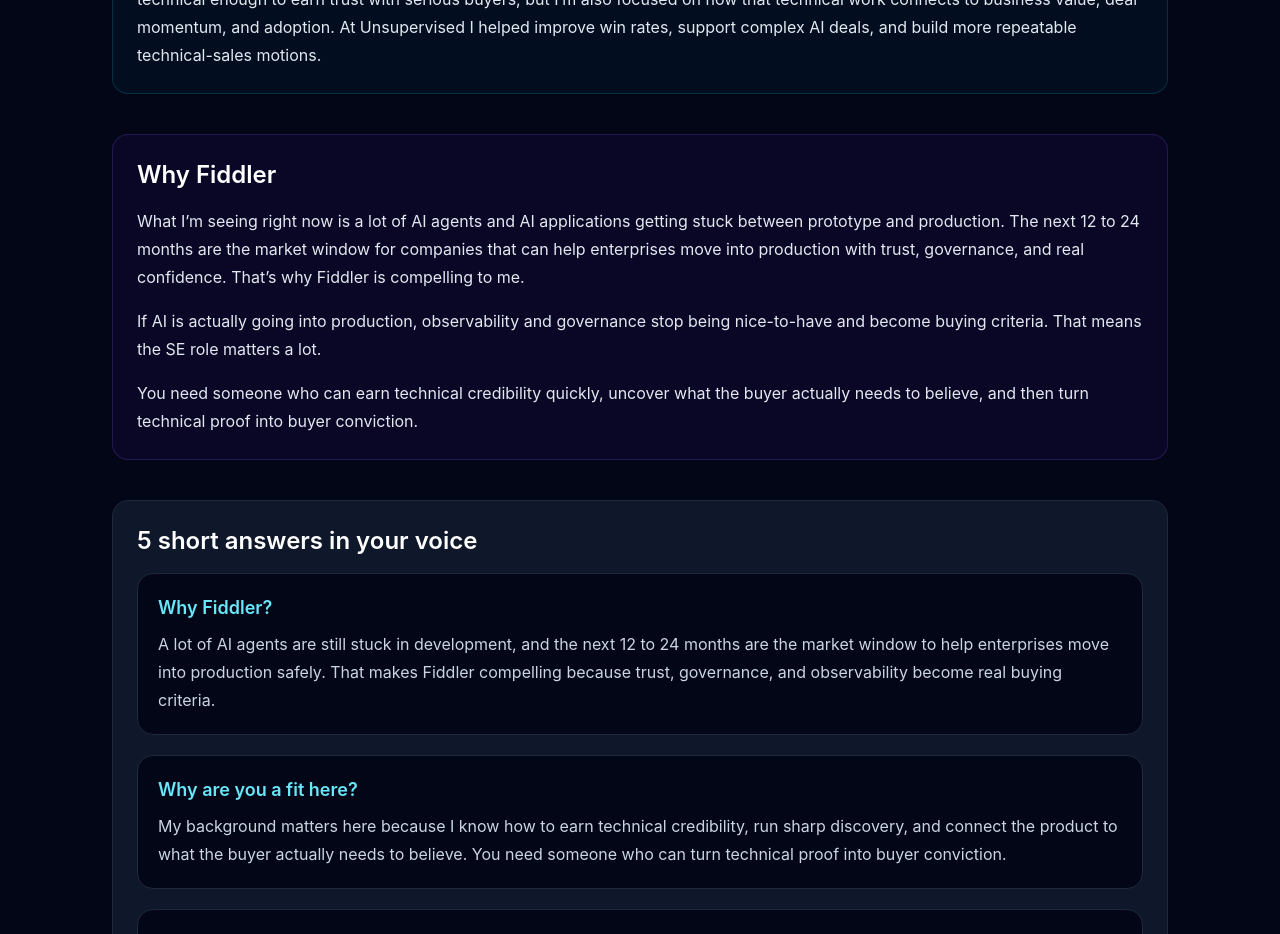
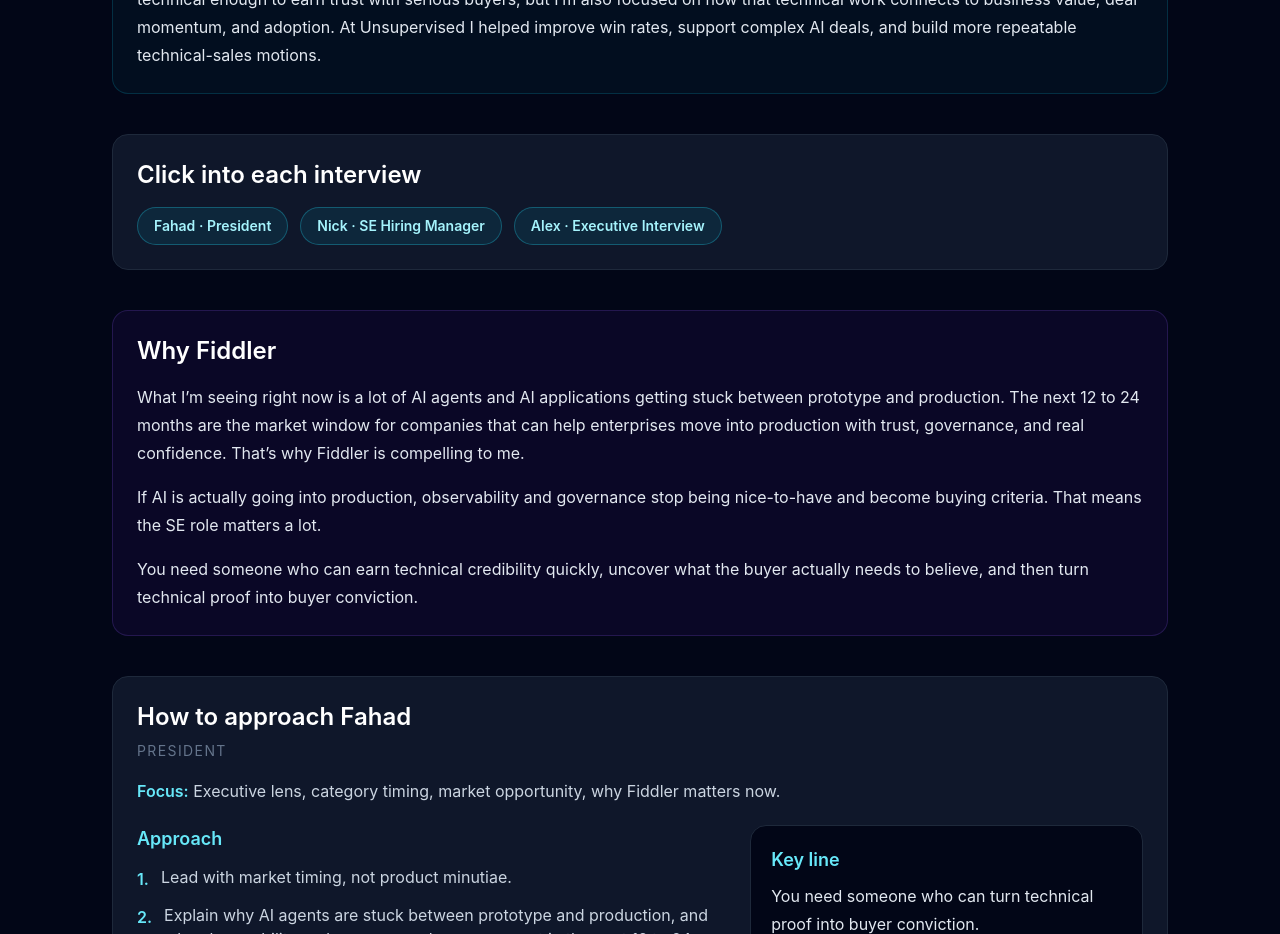
Before and after one commit to JE-MM-754/work-tools, a Next.js app: page /interview/fiddler-ai-2026-04-01-02 in a window 1280 px wide. Shown: the part 980-1914 px from the top of the page. Built offline with nearby package versions, Linux system fonts and the light colour scheme.

Commit message:
Add interviewer sections to Fiddler prep

```diff
--- a/src/app/interview/fiddler-ai-2026-04-01-02/page.tsx
+++ b/src/app/interview/fiddler-ai-2026-04-01-02/page.tsx
@@ -77,6 +77,51 @@
   },
 ];
 
+const interviewerPlans = [
+  {
+    id: 'fahad',
+    name: 'Fahad',
+    title: 'President',
+    focus: 'Executive lens, category timing, market opportunity, why Fiddler matters now.',
+    approach: [
+      'Lead with market timing, not product minutiae.',
+      'Explain why AI agents are stuck between prototype and production, and why observability and governance become urgent in the next 12 to 24 months.',
+      'Show that you can help customers connect technical trust to executive urgency and budget.',
+      'Sound commercially sharp and category-aware, not like a generic seller or an AI tourist.',
+    ],
+    keyLine: 'You need someone who can turn technical proof into buyer conviction.',
+    bestQuestion: 'Where do you think the market is right now, still education-heavy, or have buyers started actively budgeting for observability, guardrails, and governance?',
+  },
+  {
+    id: 'nick',
+    name: 'Nick',
+    title: 'SE Hiring Manager',
+    focus: 'How you think as an SE, how you run discovery, demo judgment, collaboration, and startup readiness.',
+    approach: [
+      'Lead as an SE first, not as a sales leader trying to fit into an SE box.',
+      'Talk about discovery, qualification, MEDDPICC, demos, POVs, and customer clarity.',
+      'Use your strongest stories to show how technical work improved win rates and deal quality.',
+      'Show that you work well with AEs and know how to use demos to create qualification signal, not just excitement.',
+    ],
+    keyLine: 'A great SE makes complex buying decisions feel clear.',
+    bestQuestion: 'What usually makes a strong SE at Fiddler stand out quickly?',
+  },
+  {
+    id: 'alex',
+    name: 'Alex',
+    title: 'Executive Interview',
+    focus: 'Field fit, team fit, execution quality, and how your technical-commercial profile helps the broader motion.',
+    approach: [
+      'Stay balanced between technical credibility and commercial practicality.',
+      'Talk about how you help AEs move deals forward and make demos sharper, tighter, and more relevant.',
+      'Emphasize that you understand how customer pain, proof, and qualification all tie together.',
+      'Do not over-index on theory, show that you create deal momentum and stronger field execution.',
+    ],
+    keyLine: 'The best AE-SE partnership is tight on discovery, honest on qualification, and aligned on what the buyer needs to believe.',
+    bestQuestion: 'What traits do your best customer-facing people share today?',
+  },
+];
+
 const likelyQuestions = [
   'How technical are you really?',
   'Why move into an SE-centric role now?',
@@ -146,6 +191,21 @@
           <p className="mt-4 leading-7 text-slate-200">{openingPositioning}</p>
         </section>
 
+        <section className="mt-10 rounded-2xl border border-slate-800 bg-slate-900 p-6">
+          <h2 className="text-2xl font-semibold text-white">Click into each interview</h2>
+          <div className="mt-4 flex flex-wrap gap-3">
+            {interviewerPlans.map((person) => (
+              <a
+                key={person.id}
+                href={`#${person.id}`}
+                className="rounded-full border border-cyan-400/30 bg-cyan-500/10 px-4 py-2 text-sm font-semibold text-cyan-200 transition hover:bg-cyan-500/20"
+              >
+                {person.name} · {person.title}
+              </a>
+            ))}
+          </div>
+        </section>
+
         <section className="mt-10 rounded-2xl border border-violet-500/20 bg-violet-950/20 p-6">
           <h2 className="text-2xl font-semibold text-white">Why Fiddler</h2>
           <div className="mt-4 space-y-4">
@@ -153,6 +213,40 @@
               <p key={item} className="leading-7 text-slate-200">{item}</p>
             ))}
           </div>
+        </section>
+
+        <section className="mt-10 space-y-6">
+          {interviewerPlans.map((person) => (
+            <section
+              key={person.id}
+              id={person.id}
+              className="scroll-mt-24 rounded-2xl border border-slate-800 bg-slate-900 p-6"
+            >
+              <h2 className="text-2xl font-semibold text-white">How to approach {person.name}</h2>
+              <p className="mt-2 text-sm uppercase tracking-widest text-slate-500">{person.title}</p>
+              <p className="mt-4 leading-7 text-slate-300"><span className="font-semibold text-cyan-300">Focus:</span> {person.focus}</p>
+              <div className="mt-5 grid gap-6 lg:grid-cols-[1.5fr_1fr]">
+                <div>
+                  <h3 className="text-lg font-semibold text-cyan-300">Approach</h3>
+                  <ol className="mt-3 space-y-3 text-slate-300">
+                    {person.approach.map((item, index) => (
+                      <li key={item} className="flex gap-3"><span className="mt-0.5 font-semibold text-cyan-300">{index + 1}.</span><span>{item}</span></li>
+                    ))}
+                  </ol>
+                </div>
+                <div className="space-y-4">
+                  <div className="rounded-2xl border border-slate-800 bg-slate-950 p-5">
+                    <h3 className="text-lg font-semibold text-cyan-300">Key line</h3>
+                    <p className="mt-2 leading-7 text-slate-200">{person.keyLine}</p>
+                  </div>
+                  <div className="rounded-2xl border border-slate-800 bg-slate-950 p-5">
+                    <h3 className="text-lg font-semibold text-cyan-300">Best question to ask</h3>
+                    <p className="mt-2 leading-7 text-slate-200">{person.bestQuestion}</p>
+                  </div>
+                </div>
+              </div>
+            </section>
+          ))}
         </section>
 
         <section className="mt-10 rounded-2xl border border-slate-800 bg-slate-900 p-6">
```
